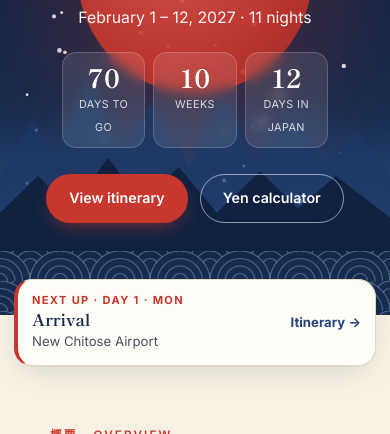
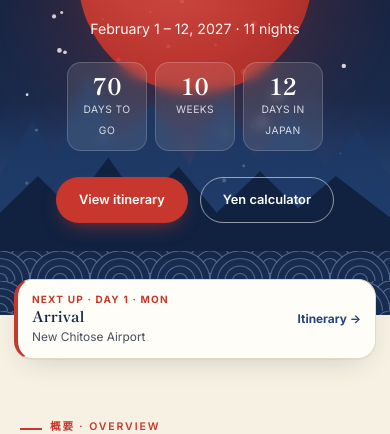
Before and after one commit to justin-mark-castro/Sapporo-February-2027, a plain HTML site: page index.html in a window 390 px wide. Shown: the part 243-677 px from the top of the page. Drawn offline with nearby package versions, Linux system fonts and the light colour scheme; no server answers.

Commit message:
Show all itinerary stops by default; reduce base font size
- Remove show/hide toggles and expand/collapse buttons from the itinerary
- Base font 14px (13.5px on phones); small labels kept at 0.8rem minimum

Co-Authored-By: Claude Sonnet 5.5 <noreply@anthropic.com>
Claude-Session: https://claude.ai/code/session_01C8YnB5K23WJQq8G6WKYJPg

```diff
--- a/index.html
+++ b/index.html
@@ -12,7 +12,7 @@
 <link rel="preconnect" href="https://fonts.gstatic.com" crossorigin>
 <link href="https://fonts.googleapis.com/css2?family=Inter:wght@400;500;600;700&family=Noto+Sans+JP:wght@400;500;700&family=Shippori+Mincho:wght@500;700;800&display=swap" rel="stylesheet">
 <link rel="stylesheet" href="https://unpkg.com/leaflet@1.9.4/dist/leaflet.css">
-<link rel="stylesheet" href="styles.css?v=19">
+<link rel="stylesheet" href="styles.css?v=20">
 </head>
 <body>
 
@@ -322,7 +322,7 @@
 <script src="data.js?v=10"></script>
 <script src="app.js?v=13"></script>
 <script src="extras.js?v=3"></script>
-<script src="polish.js?v=1"></script>
+<script src="polish.js?v=2"></script>
 <script src="music.js?v=2"></script>
 </body>
 </html>
--- a/polish.js
+++ b/polish.js
@@ -5,49 +5,6 @@
   function $(s, r) { return (r || document).querySelector(s); }
   function $$(s, r) { return Array.prototype.slice.call((r || document).querySelectorAll(s)); }
   function todayISO() { var d = new Date(); return d.getFullYear() + "-" + ("0" + (d.getMonth() + 1)).slice(-2) + "-" + ("0" + d.getDate()).slice(-2); }
-
-  /* ---- collapsible days ---- */
-  var tl = $("#timeline");
-  if (tl) {
-    var iso = todayISO(), openIdx = 0;
-    T.itinerary.forEach(function (d, i) { if (d.date === iso) openIdx = i; });
-    var days = $$(".day", tl);
-    days.forEach(function (li, i) {
-      var body = $(".day-body", li);
-      var panel = $(".stops", body);
-      if (!panel) { // arrival-style day: collapse everything after the heading
-        var kids = $$(".stop-title,.stop-photo,.meta,.map-link", body);
-        kids.forEach(function (k, j) { if (j > 0 || k.className.indexOf("stop-title") < 0) k.classList.add("collapsible"); });
-        panel = kids.length > 1 ? true : null;
-      }
-      if (!panel) return;
-      var count = $$(".stop", body).length;
-      var btn = document.createElement("button");
-      btn.type = "button"; btn.className = "day-toggle";
-      var label = count ? count + " stop" + (count > 1 ? "s" : "") : "Details";
-      btn.dataset.label = label;
-      function set(open) {
-        body.classList.toggle("collapsed", !open);
-        btn.setAttribute("aria-expanded", String(open));
-        btn.firstChild && (btn.firstChild.nodeValue = (open ? "Hide " : "Show ") + label);
-      }
-      btn.appendChild(document.createTextNode(""));
-      btn.addEventListener("click", function () { set(body.classList.contains("collapsed")); });
-      // place the toggle right after the sunrise/sunset row (or heading block)
-      var anchor = $(".day-sun", body) || $(".day-why", body) || $("h4", body);
-      anchor.parentNode.insertBefore(btn, anchor.nextSibling);
-      li._set = set;
-      set(i === openIdx);
-    });
-    var tools = document.createElement("div");
-    tools.className = "timeline-tools";
-    tools.innerHTML = '<button type="button" data-a="open">Expand all days</button><button type="button" data-a="close">Collapse all</button>';
-    tools.addEventListener("click", function (e) {
-      var b = e.target.closest("button"); if (!b) return;
-      days.forEach(function (li) { if (li._set) li._set(b.dataset.a === "open"); });
-    });
-    tl.parentNode.insertBefore(tools, $("#typeLegend") || tl);
-  }
 
   /* ---- "next up" card under the hero ---- */
   var hero = $(".hero");
--- a/styles.css
+++ b/styles.css
@@ -574,13 +574,13 @@ h4.stop-title{margin:0}
    UX AUDIT PASS (Nov 2026): readability, tap targets, mobile
    ========================================================= */
 :root{--muted:#5b6070}              /* AA contrast on cream backgrounds */
-html{font-size:15px}
-@media (max-width:560px){html{font-size:15px}}   /* was 13.5px: everything shrank on phones */
+html{font-size:14px}
+@media (max-width:560px){html{font-size:13.5px}}
 
 /* minimum sizes for the smallest labels */
 .tiny{font-size:.8rem}
-.stat label,.bud-cell small,.donut-center small,.countdown small{font-size:.76rem}
-.day-date .dn,.stop-time,.eat-cat,.eat-tag,.table th,.climate-row .val small,.prep-when,.events .on{font-size:.74rem}
+.stat label,.bud-cell small,.donut-center small,.countdown small{font-size:.8rem}
+.day-date .dn,.stop-time,.eat-cat,.eat-tag,.table th,.climate-row .val small,.prep-when,.events .on{font-size:.8rem}
 .day-date .dw,.eat-area,.fl-end small,.flight-top small,.fx-code small,.type-legend li,.chip{font-size:.78rem}
 .stop-photo figcaption{font-size:.7rem}
 .stop-fact,.prep-note,.eat-desc,.stop-desc,.map-link,.eat-map{font-size:.88rem}
@@ -615,15 +615,7 @@ html{font-size:15px}
 .nextup-card .go{margin-left:auto;font-weight:700;color:var(--ai-2);white-space:nowrap}
 .nextup+main .section:first-child{padding-top:56px}
 
-/* collapsible days */
-.timeline-tools{display:flex;gap:8px;margin:0 0 14px}
-.timeline-tools button,.day-toggle{font:inherit;font-weight:600;font-size:.88rem;color:var(--ai);background:var(--paper);border:1px solid var(--line);border-radius:999px;padding:0 16px;min-height:44px;cursor:pointer;display:inline-flex;align-items:center;gap:8px}
-.day-toggle{margin-top:12px;width:100%;justify-content:space-between;border-radius:12px;background:var(--washi)}
-.day-toggle::after{content:"";width:8px;height:8px;border-right:2px solid currentColor;border-bottom:2px solid currentColor;transform:rotate(45deg);transition:transform .2s;margin-right:4px}
-.day-toggle[aria-expanded="true"]::after{transform:rotate(-135deg)}
-.day-toggle:focus-visible,.timeline-tools button:focus-visible{outline:2px solid var(--ai-2);outline-offset:2px}
-.day-body.collapsed .stops,.day-body.collapsed .collapsible{display:none}
-@media print{.day-body.collapsed .stops,.day-body.collapsed .collapsible{display:block}.day-toggle,.timeline-tools,.eat-more,.nextup{display:none}}
+@media print{.eat-more,.nextup{display:none}}
 
 /* Eat: show more */
 .eat-more{display:flex;margin:18px auto 0;font:inherit;font-weight:700;color:var(--ai);background:var(--paper);border:1px solid var(--line);border-radius:999px;padding:0 24px;min-height:48px;align-items:center;cursor:pointer;box-shadow:var(--shadow)}
@@ -662,5 +654,5 @@ html{font-size:15px}
   .day-body{padding:14px 14px}
   .stop-photo{width:84px}
 }
-.glance small{font-size:.74rem}
-.countdown small{letter-spacing:.04em;font-size:.72rem}
+.glance small{font-size:.78rem}
+.countdown small{letter-spacing:.04em;font-size:.76rem}
```
